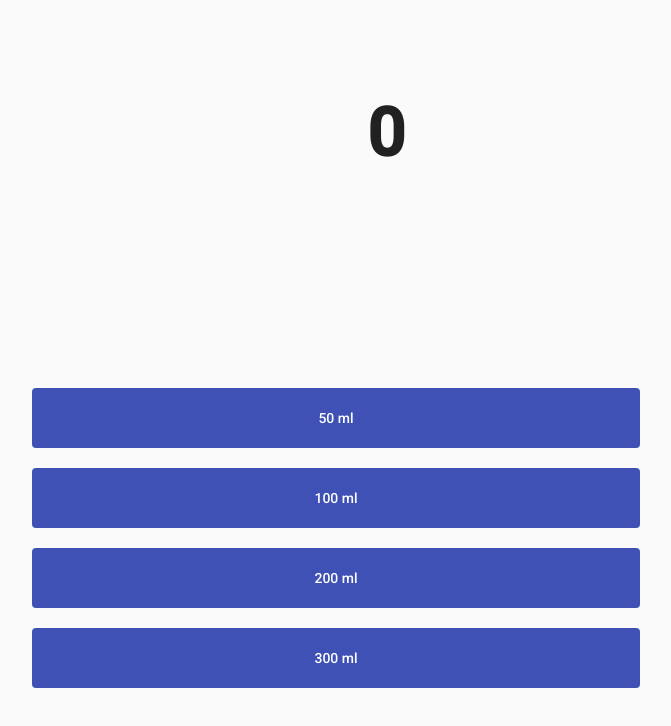
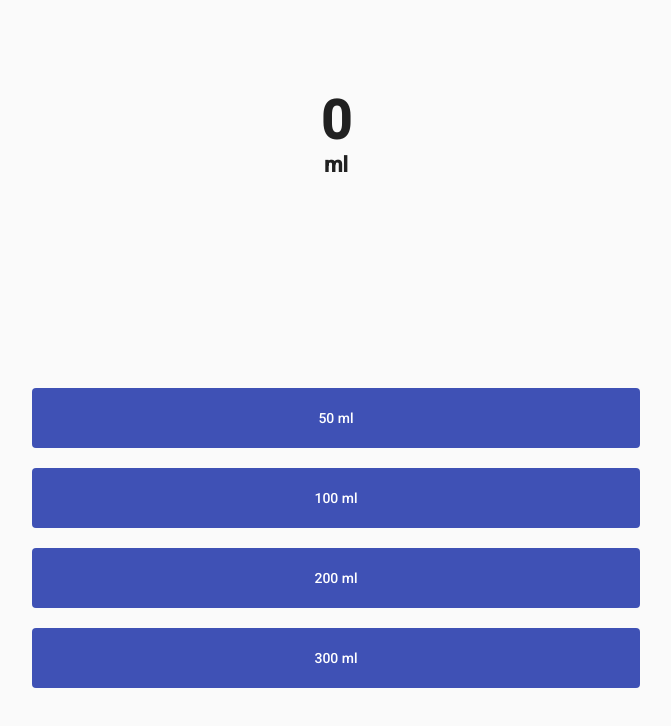
Before and after one commit to bit-jkraushaar/hydration-tracker, an Angular app: page / in a window 1280 px wide. Shown: the top 726 px of the page, without its empty margins (304-975 px from the left). Built offline with nearby package versions, Linux system fonts and the light colour scheme.

Commit message:
Updated layout of amount tracker

```diff
--- a/src/app/app.component.html
+++ b/src/app/app.component.html
@@ -1,7 +1,10 @@
 <mat-grid-list cols="1" rowHeight="fit" id="content-container">
   <mat-grid-tile>
-    <mat-progress-spinner [value]="progress"></mat-progress-spinner>
-    <span id="amount-tracker">{{amount}}</span>
+    <mat-progress-spinner [value]="progress" diameter="200"></mat-progress-spinner>
+    <div id="amount-tracker">
+      <span id="amount-label">{{amount}}</span>
+      <span id="amount-unit">ml</span>
+    </div>
   </mat-grid-tile>
   <mat-grid-tile rowspan="2">
     <mat-action-list disableRipple="true" id="action-list">
--- a/src/app/app.component.scss
+++ b/src/app/app.component.scss
@@ -4,9 +4,23 @@
 }
 
 #amount-tracker {
-    font-size: 50pt;
-    font-weight: bold;
-    line-height: normal;
+    position: absolute;
+    display: flex;
+    flex-direction: column;
+    align-items: center;
+    justify-content: center;
+
+    #amount-unit {
+        font-size: 16pt;
+        font-weight: bold;
+        line-height: normal;
+    }
+
+    #amount-label {
+        font-size: 40pt;
+        font-weight: bold;
+        line-height: normal;
+    }
 }
 
 #action-list {
```
